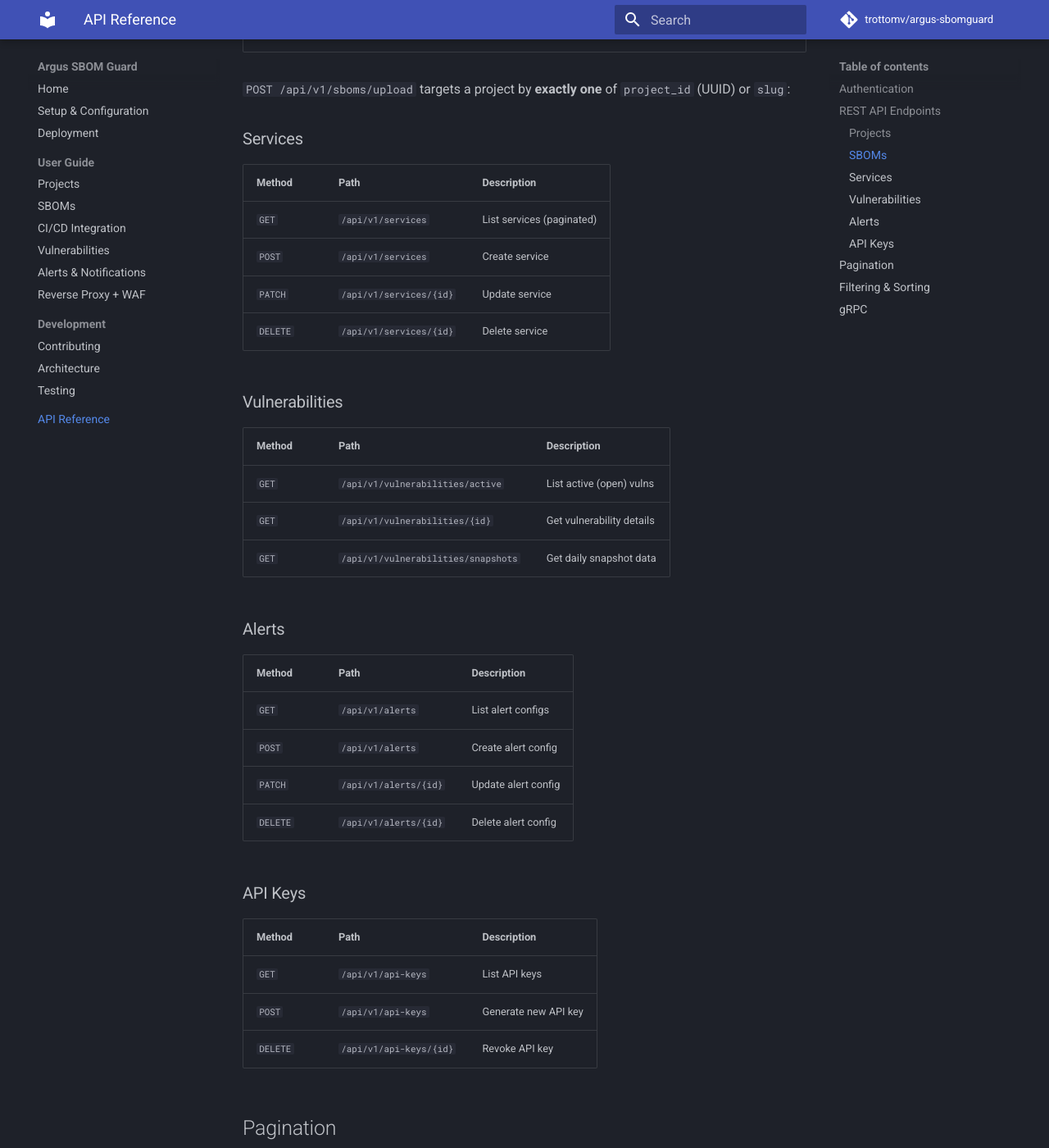
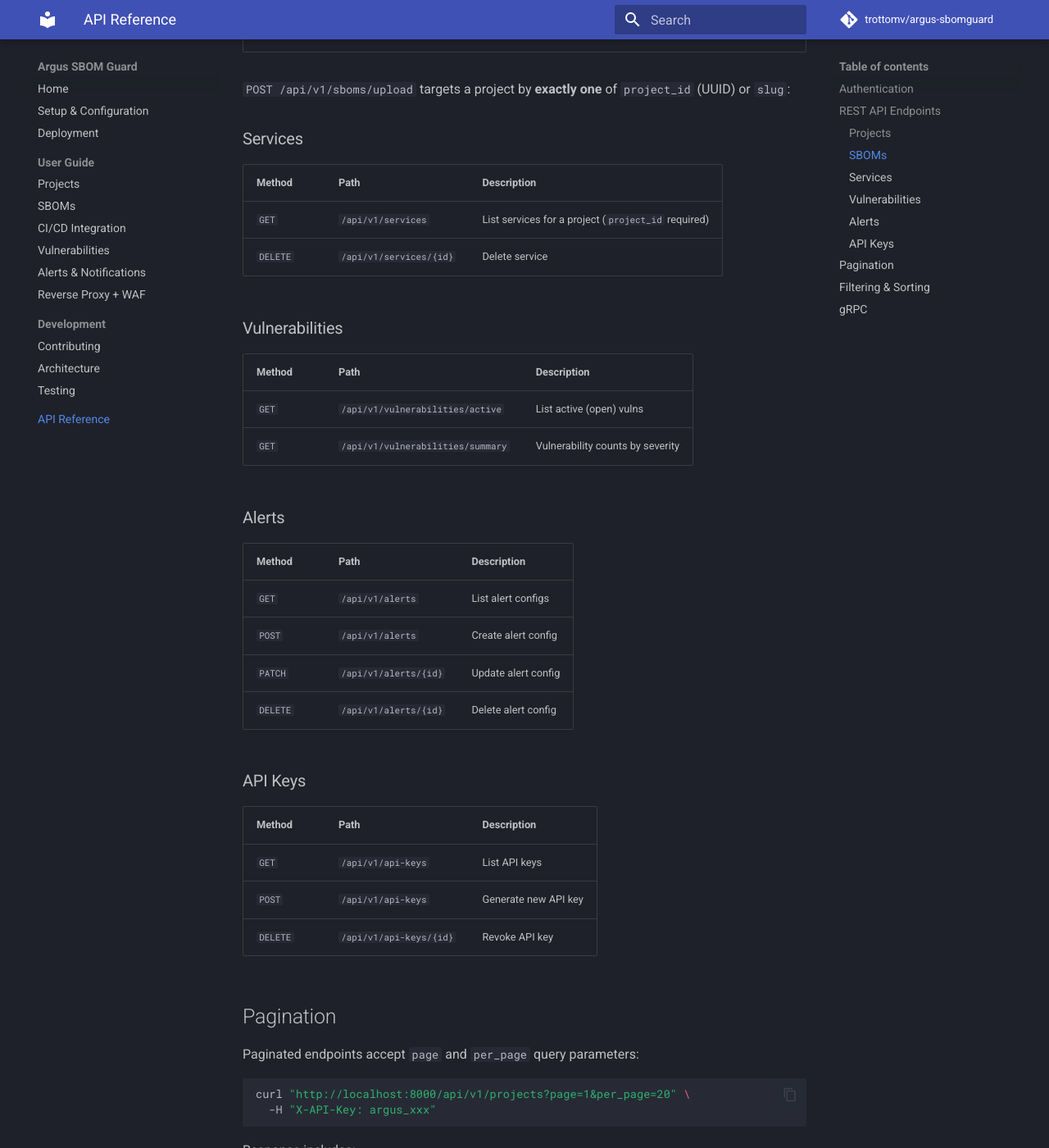
Before and after one commit to trottomv/argus-sbomguard, an MkDocs documentation site: the page built from docs/api/reference.md, in a window 1280 px wide and 1400 px high, scrolled down 1267 px. Shown: the whole window at 82% size. Built offline with MkDocs 1.6.1 and Material for MkDocs 9.7.7, drawn with Linux system fonts in a browser that asks for light colours; comment, search, counter and statistics services are not loaded; the version menu is left out.

Commit message:
docs: sync api reference with current endpoints and page envelope
- add has_more to the paginated response example (review feedback)
- drop documented services/vulnerabilities endpoints that do not exist
  (POST/PATCH services, GET vulnerabilities/{id}, GET vulnerabilities/snapshots)

```diff
--- a/docs/api/reference.md
+++ b/docs/api/reference.md
@@ -45,9 +45,7 @@ generated from the project name (e.g. `Argus SBOM Guard` → `argus-sbom-guard`)
 
 | Method | Path | Description |
 |--------|------|-------------|
-| `GET` | `/api/v1/services` | List services (paginated) |
-| `POST` | `/api/v1/services` | Create service |
-| `PATCH` | `/api/v1/services/{id}` | Update service |
+| `GET` | `/api/v1/services` | List services for a project (`project_id` required) |
 | `DELETE` | `/api/v1/services/{id}` | Delete service |
 
 ### Vulnerabilities
@@ -55,8 +53,7 @@ generated from the project name (e.g. `Argus SBOM Guard` → `argus-sbom-guard`)
 | Method | Path | Description |
 |--------|------|-------------|
 | `GET` | `/api/v1/vulnerabilities/active` | List active (open) vulns |
-| `GET` | `/api/v1/vulnerabilities/{id}` | Get vulnerability details |
-| `GET` | `/api/v1/vulnerabilities/snapshots` | Get daily snapshot data |
+| `GET` | `/api/v1/vulnerabilities/summary` | Vulnerability counts by severity |
 
 ### Alerts
 
```
Also changed, not shown: other parts of docs/api/reference.md (+2 -1 lines).
